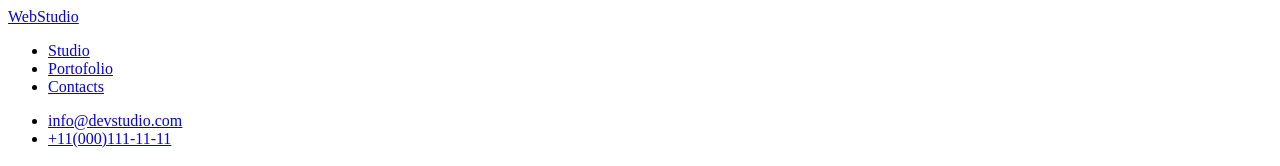
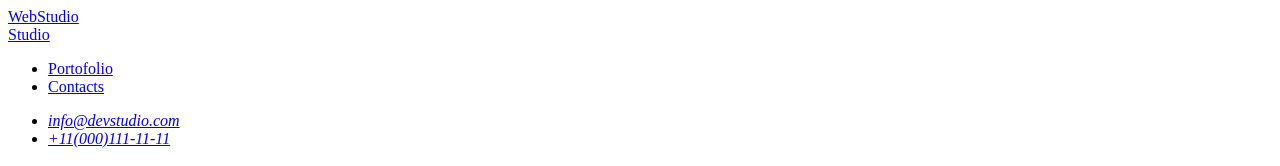
Before and after one commit to biancabaclava1/goit-markup-hw-01, a plain HTML site: page index.html in a window 1280 px wide. Shown: the top 166 px of the page. Drawn offline with Linux system fonts and the light colour scheme.

Commit message:
error fixed

```diff
--- a/index.html
+++ b/index.html
@@ -9,26 +9,26 @@
 <header>
 <a href="./index.html">WebStudio</a>
 <nav>
+  <div> <!-- Wrap the <a> and <ul> in a <div> -->
+    <a href="Studio">Studio</a>
     <ul>
-      <li><a href="Studio">Studio</a></li>
       <li><a href="Portofolio">Portofolio</a></li>
       <li><a href="Contacts">Contacts</a></li>
     </ul>
+  </div>
 </nav>
-  <!--Contact information-->
-
-  <adress>
+<!-- Contact information -->
+<address>
   <div>
     <ul>
-<li>
-  <a href="mailto:info@devstudio.com">info@devstudio.com</a>
-</li>
-<li><a href="tel:+11(000)111-11-11">+11(000)111-11-11</a>
-</li>
+      <li><a href="mailto:info@devstudio.com">info@devstudio.com</a></li>
+      <li><a href="tel:+11(000)111-11-11">+11(000)111-11-11</a></li>
     </ul>
   </div>
-</adress>
+</address>
 </header>
+
+
 <main>
 <!--Sections-->
 <h1>Effective Solutions for Your Business</h1>
```
Lines whose indentation alone changed are shown as unchanged.
